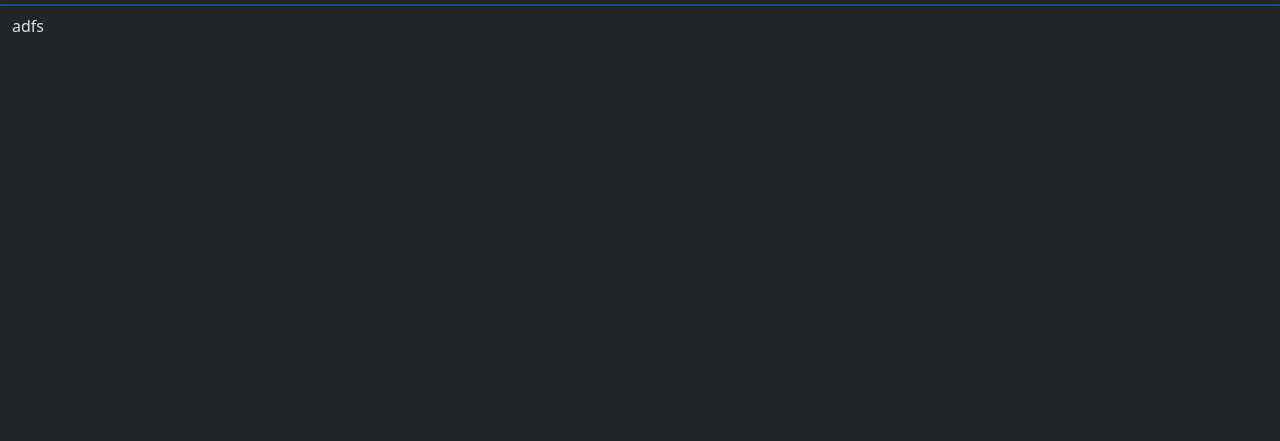
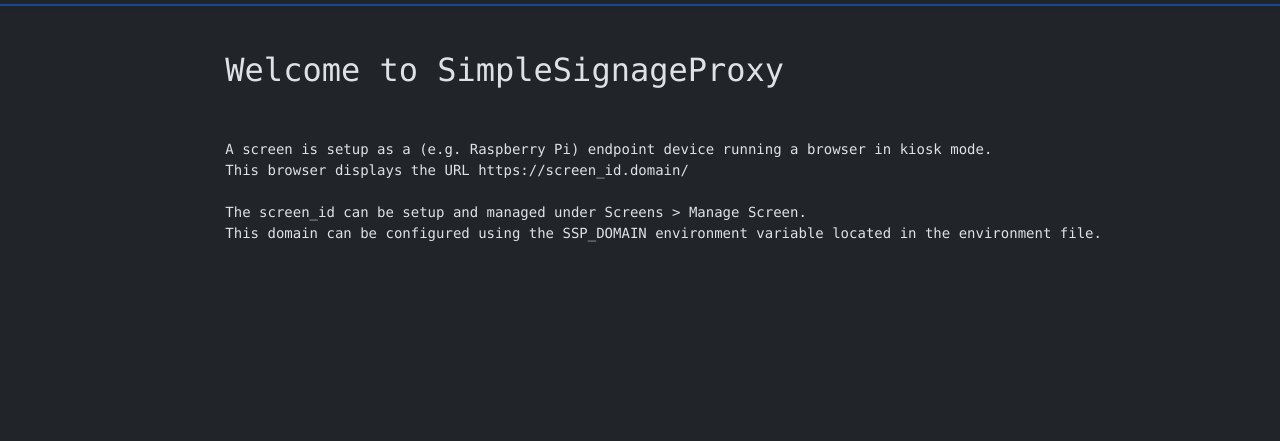
Before and after one commit to zeliharuya/SimpleSignageProxy, a Flask app: page / in a window 1280 px wide. Shown: the top 441 px of the page. Run offline with Flask 3, Linux system fonts and the light colour scheme; data that the repository does not hold is empty; some libraries are stand-ins or nearby versions.

Commit message:
UI improvements

```diff
--- a/app/plugins/screens/device_install.py
+++ b/app/plugins/screens/device_install.py
@@ -8,7 +8,7 @@
 
 def read(id=False): # GET
     if id == False or id == "":
-        return {"text": "This is the Device onboarding script that you can run on e.g. a raspberry pi. <br> Nothing else to do here. <br>To get the installation script, use <br><br><a id=\"device_install_url\" href=\"/plugins/screens/device_install?id=\">THIS</a><script>document.getElementById(\"device_install_url\").href += window.location.hostname</script>"}
+        return {"text": "This is the Device onboarding script that you can run on e.g. a raspberry pi. <br> Nothing else to do here. <br><br><a id=\"device_install_url\" target=\"_blank\" href=\"/plugins/screens/device_install?id=\">Open Bash Install Script</a><script>document.getElementById(\"device_install_url\").href += window.location.hostname</script>"}
     else:
         script="""
 apt install unclutter xdotool
--- a/app/plugins/traefik/api_provider.py
+++ b/app/plugins/traefik/api_provider.py
@@ -8,7 +8,7 @@
 
 def read(id=False): # GET
     if id == False or id == "":
-        return {"text": "This is the API Endpoint for traefik, <br>which implements the proxying for the screens. <br>Nothing else to do here. <br>To get the traefik config, use <br><br><a href=\"/plugins/traefik/api_provider?id=api\">THIS</a>"}
+        return {"text": "This is the API Endpoint for traefik, which implements the proxying for the screens. <br>Nothing else to do here. <br><br><a target=\"_blank\" href=\"/plugins/traefik/api_provider?id=api\">Open traefic Config</a>"}
     else:
         provider = {"http":{"routers": {},"services": {}, "middlewares": {}}}
 
--- a/app/static/main.css
+++ b/app/static/main.css
@@ -4,3 +4,6 @@
 .sat-plugins {
     text-decoration: none;
 }
+#sidebar > .btn{
+    width: 100%;
+}
--- a/app/static/main.js
+++ b/app/static/main.js
@@ -1,20 +1,27 @@
+// Helper Functions
+String.prototype.niceify = function() {
+  return this.replace('_', ' ').replace(/\b[a-z]/g, function(letter) {
+    return letter.toUpperCase();
+  });
+}
+
+// App Logic
 $.getJSON('plugins', function(data) {
   console.log(data);
   data.forEach((element) => {
-    document.getElementById("navbar").innerHTML +='<a href="#'+element+'" id="nav_item_'+element+'" class="p-2 border-2 border-danger sat-plugins" onclick="load_content(\''+element+'\')">'+element+'</a>'
+    document.getElementById("navbar").innerHTML +='<a href="#'+element+'" id="nav_item_'+element+'" class="p-2 border-2 border-danger sat-plugins" onclick="load_content(\''+element+'\')">'+element.niceify()+'</a>'
   });
 }).done(function () {load_content(window.location.hash.replace("#", ""));});
-
 
 function load_content(plugin) {
   $.getJSON('plugins/'+plugin, function(data) {
     // console.log(data);
-    document.getElementById("sidebar").innerHTML = ''
+    document.getElementById("sidebar").innerHTML = '';
     data.forEach((element) => {
-      document.getElementById("sidebar").innerHTML += '<button onclick="start_feature_read(\''+plugin+'\', \''+element+'\',\'\')" class="btn btn-primary p-2 mt-1" id="feature_button_'+element+'" type="button">'+element+'</button><br>'
+      document.getElementById("sidebar").innerHTML += '<button onclick="start_feature_read(\''+plugin+'\', \''+element+'\',\'\')" class="btn btn-secondary p-2 mt-1" id="feature_button_'+element+'" type="button">'+element.niceify()+'</button><br>'
     });
-    document.getElementById("sidebar").innerHTML += ''
-    $("#navbar > .sat-plugins").removeClass("border-bottom")
+    document.getElementById("sidebar").innerHTML += '';
+    $("#navbar > .sat-plugins").removeClass("border-bottom");
     $("#nav_item_"+plugin).addClass("border-bottom");
     start_feature_read(plugin, data[0],'')
   });
@@ -23,6 +30,9 @@
 
 function start_feature_read(plugin, feature, id) {
   document.getElementById("feature_button_"+feature).disabled = true;
+  $(".btn-primary").addClass("btn-secondary");
+  $("#sidebar > .btn").removeClass("btn-primary");
+
   $.getJSON('plugins/'+plugin+'/'+feature+'?id='+id, function(data) {
     if ("text" in data){
       document.getElementById("results").innerHTML = data['text']
@@ -67,7 +77,9 @@
 
     // document.getElementById("results").innerHTML = '<code class="language-bash">>>'+plugin+'/'+feature+' '+arg1+'\n'+data['pretty']+'</code>\n\n'+document.getElementById("results").innerHTML
     // document.getElementById("results").scrollTop = document.getElementById("results").scrollHeight;
-    document.getElementById("feature_button_"+feature).disabled = false
+    document.getElementById("feature_button_"+feature).disabled = false;
+    $("#feature_button_"+feature).addClass("btn-primary");
+    $("#feature_button_"+feature).removeClass("btn-secondary");
 
   }).fail(function() { alert("Error with module "+plugin+"/"+feature); });
 }
--- a/app/templates/index.html
+++ b/app/templates/index.html
@@ -43,9 +43,6 @@
       </div>
       <div class="row d-flex flex-fill overflow-hidden">
         <div class="col-2 pt-2" id="sidebar">
-
-          adfs
-
         </div>
         <div class="col-10">
           <div id="input" class="input-group mt-3">
@@ -57,7 +54,10 @@
 
           <div id="output" class="d-flex flex-column w-75 mh-100 py-2" style="overflow-y: scroll;;position:fixed;">
 <!--             <div class="col-10 ps-5 mh-100 overflow-auto py-2"> -->
-              <pre class="section-to-print" id="results"></pre>
+              <pre class="section-to-print" id="results">
+                <h2>Welcome to SimpleSignageProxy</h2>
+                <p>A screen is setup as a (e.g. Raspberry Pi) endpoint device running a browser in kiosk mode.<br>This browser displays the URL https://screen_id.domain/<br><br>The screen_id can be setup and managed under Screens > Manage Screen.<br>This domain can be configured using the SSP_DOMAIN environment variable located in the environment file.</p>
+              </pre>
 <!--             </div> -->
           </div>
         </div>
```
Also changed, not shown: README.md.
